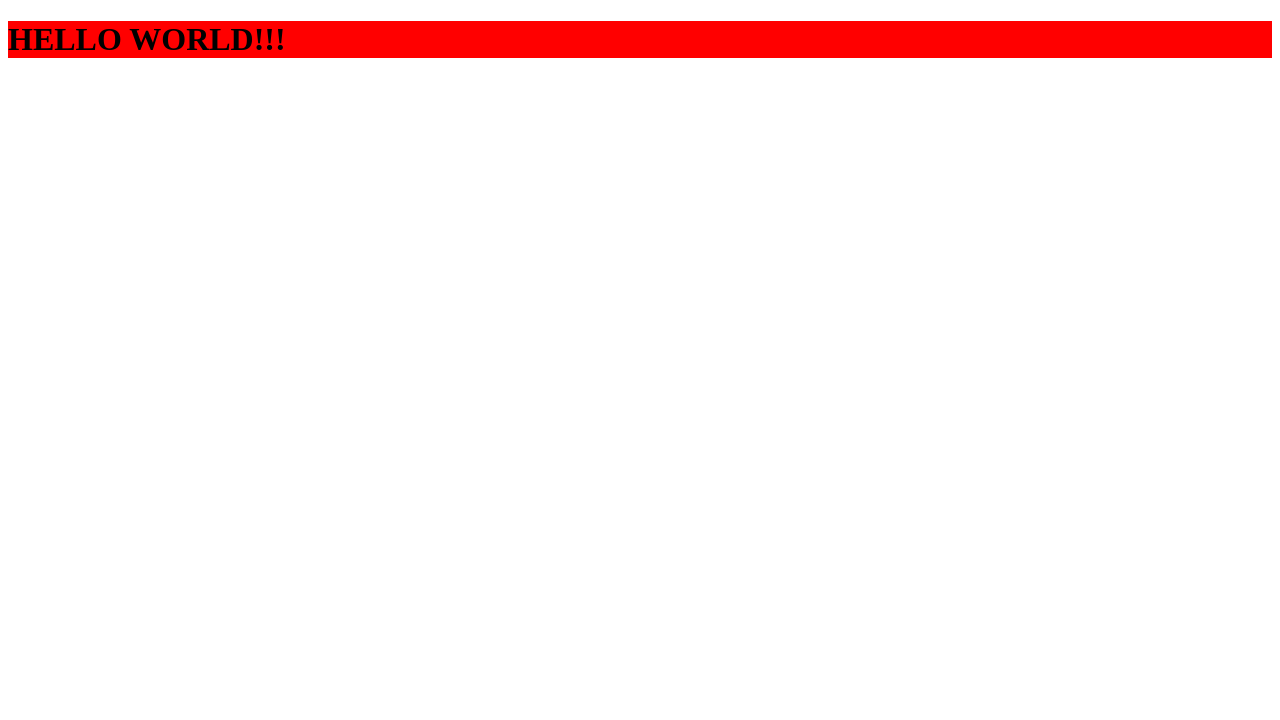
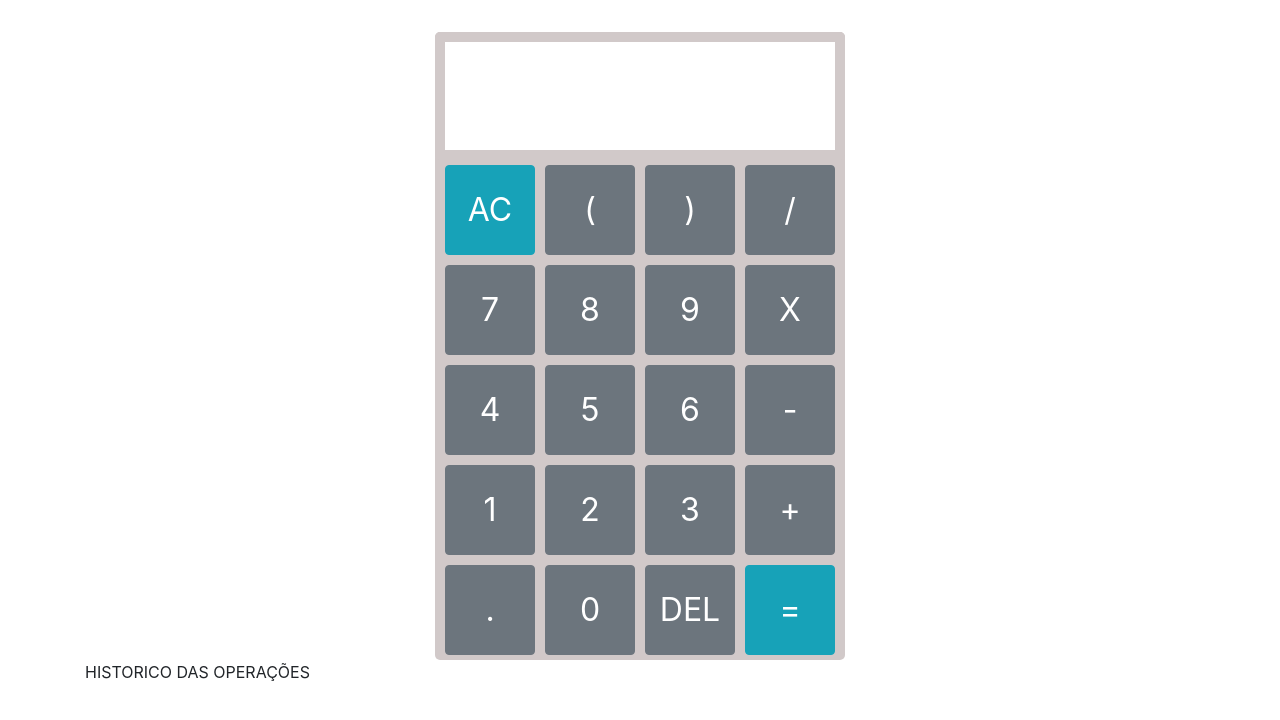
Before and after one commit to FelipeDH9/back-end-calculator, a plain HTML site: page index.html in a window 1280 px wide. Drawn offline with nearby package versions, Linux system fonts and the light colour scheme.

Commit message:
feat: use bootstrap

```diff
--- a/index.html
+++ b/index.html
@@ -4,20 +4,85 @@
     <meta charset="UTF-8" />
     <meta http-equiv="X-UA-Compatible" content="IE=edge" />
     <meta name="viewport" content="width=device-width, initial-scale=1.0" />
+    <link
+      rel="stylesheet"
+      href="https://stackpath.bootstrapcdn.com/bootstrap/4.1.3/css/bootstrap.min.css"
+      integrity="sha384-MCw98/SFnGE8fJT3GXwEOngsV7Zt27NXFoaoApmYm81iuXoPkFOJwJ8ERdknLPMO"
+      crossorigin="anonymous"
+    />
     <title>Back-End Calculator</title>
 
     <style>
+      * {
+        margin: 0;
+        padding: 0;
+        box-sizing: border-box;
+      }
+
+      .calculator {
+        width: 410px;
+        margin: 0 auto;
+        background: rgb(209, 201, 201);
+        border-radius: 5px;
+      }
+
       .container {
-        max-width: 1500px;
-        background: red;
-        margin: 0 auto;
+        padding-top: 2rem;
+      }
+
+      .result-display {
+        width: 100%;
+        height: 8rem;
+        border: 10px solid rgb(209, 201, 201);
+        border-radius: 5px;
+      }
+
+      .keyboard {
+        display: grid;
+        align-content: center;
+        justify-content: center;
+
+        grid-template-columns: repeat(4, 100px);
+        grid-template-rows: repeat(5, 100px);
+
+        border-radius: 5px;
+      }
+
+      .keyboard button {
+        margin: 5px;
+        font-size: 2rem;
       }
     </style>
   </head>
   <body>
     <main>
       <div class="container">
-        <h1 class="teste">HELLO WORLD!!!</h1>
+        <div class="calculator">
+          <input type="text" class="result-display" readonly />
+          <div class="keyboard">
+            <button type="button" class="btn btn-info" value="AC">AC</button>
+            <button type="button" class="btn btn-secondary">(</button>
+            <button type="button" class="btn btn-secondary">)</button>
+            <button type="button" class="btn btn-secondary">/</button>
+            <button type="button" class="btn btn-secondary" value="7">7</button>
+            <button type="button" class="btn btn-secondary">8</button>
+            <button type="button" class="btn btn-secondary">9</button>
+            <button type="button" class="btn btn-secondary">X</button>
+            <button type="button" class="btn btn-secondary">4</button>
+            <button type="button" class="btn btn-secondary">5</button>
+            <button type="button" class="btn btn-secondary">6</button>
+            <button type="button" class="btn btn-secondary">-</button>
+            <button type="button" class="btn btn-secondary num1">1</button>
+            <button type="button" class="btn btn-secondary">2</button>
+            <button type="button" class="btn btn-secondary">3</button>
+            <button type="button" class="btn btn-secondary">+</button>
+            <button type="button" class="btn btn-secondary">.</button>
+            <button type="button" class="btn btn-secondary">0</button>
+            <button type="button" class="btn btn-secondary">DEL</button>
+            <button type="button" class="btn btn-info">=</button>
+          </div>
+        </div>
+        <div class="historic">HISTORICO DAS OPERAÇÕES</div>
       </div>
     </main>
   </body>
--- a/main.js
+++ b/main.js
@@ -0,0 +1,29 @@
+const button1 = document.querySelector('.num1')
+const buttons = document.querySelectorAll('.btn')
+function teste(event) {
+  console.log(event.textContent)
+}
+
+button1.addEventListener('click', teste)
+
+function escKey(event) {
+  console.log(event.key)
+  // const isKeyEsc = event.key == 'Escape'
+  // if (isKeyEsc) {
+  //   // pressionar a tecla AC
+  //   console.log('TECLA ESC!!!')
+  // }
+}
+
+// document.addEventListener('keypress', escKey)
+
+// buttons.forEach(teste2)
+
+// function teste2() {
+//   buttons.addEventListener('click', teste)
+// }
+
+console.log(buttons)
+buttons.map(button => {
+  button.addEventListener('click', console.log(button.textContent))
+})
```
Also changed, not shown: styles.css (deleted).
